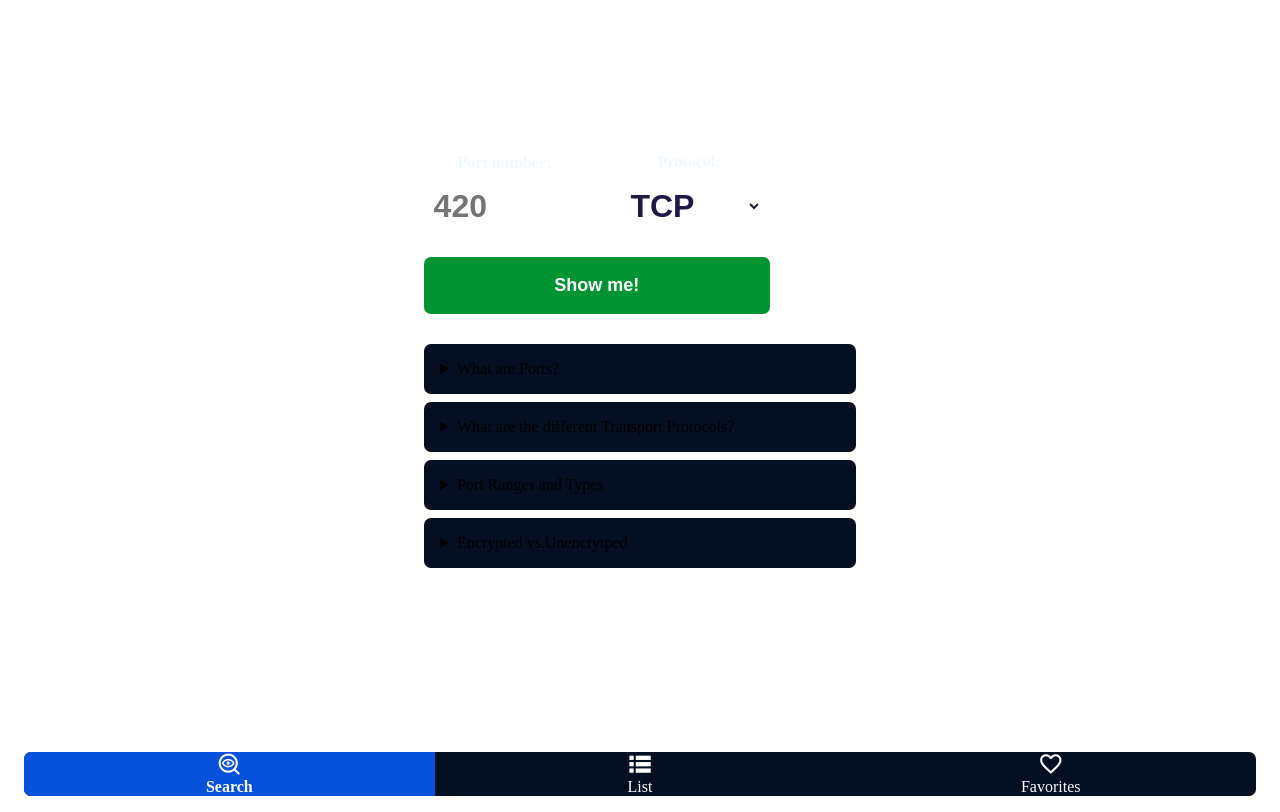
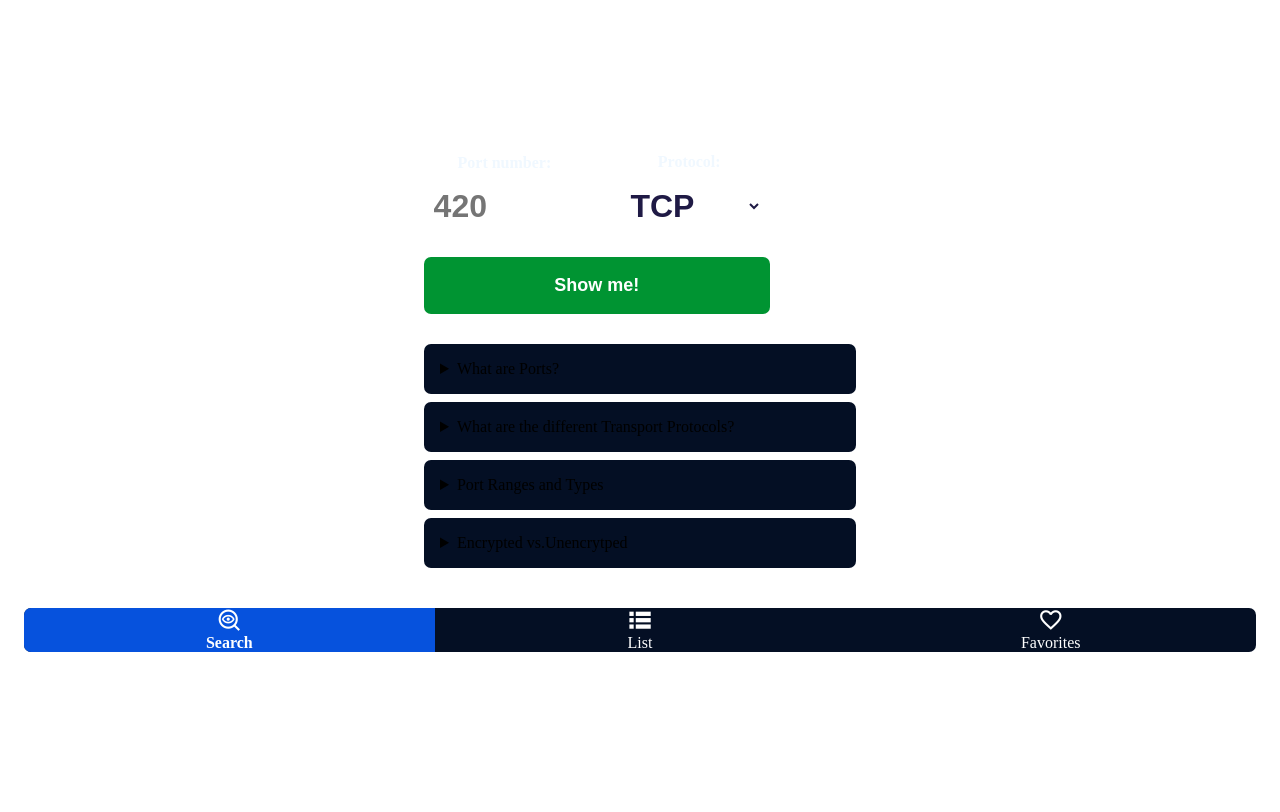
Before and after one commit to w3rafu/NetPorts-APP, a SvelteKit app: page / in a window 1280 px wide. Built offline with nearby package versions, Linux system fonts and the light colour scheme.

Commit message:
0.0.2.1.1

```diff
--- a/src/app.css
+++ b/src/app.css
@@ -30,7 +30,7 @@ body {
   color: white;
   display: grid;
   font-family: "Inter", sans-serif;
-  grid-template-rows: 80px 1fr 100px;
+  grid-template-rows: 80px auto 100px;
   grid-template-areas:
     "header"
     "main"
@@ -47,7 +47,7 @@ nav {
   body {
     grid-template-rows: 80px 1fr 140px;
     font-size: 20px;
-    height: 100%;
+
   }
 }
 
@@ -71,5 +71,5 @@ main {
   padding: 1em;
   overflow-y: auto;
   overflow-x: hidden;
-  height: calc(100vh - 180px) !important;
+
 }
```
